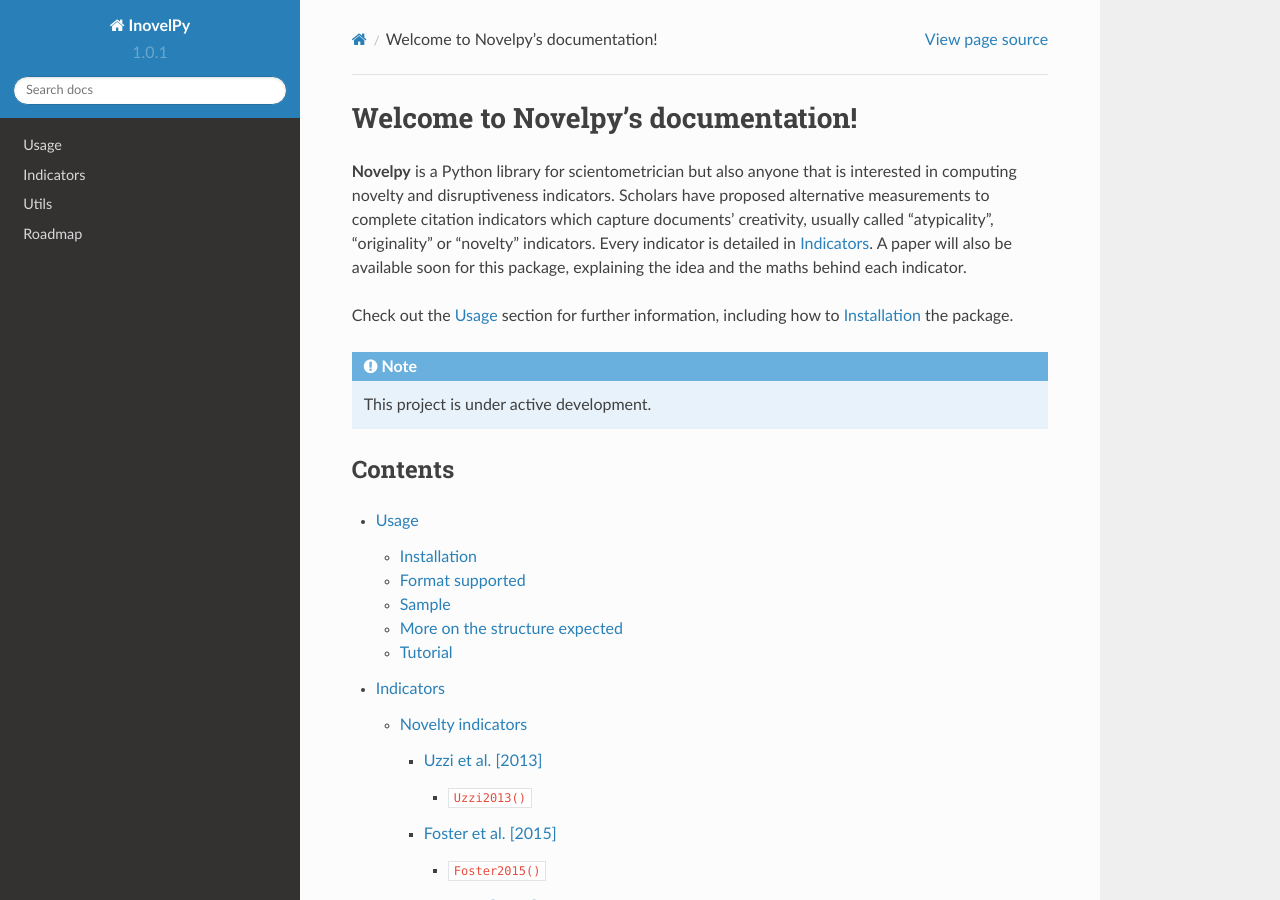
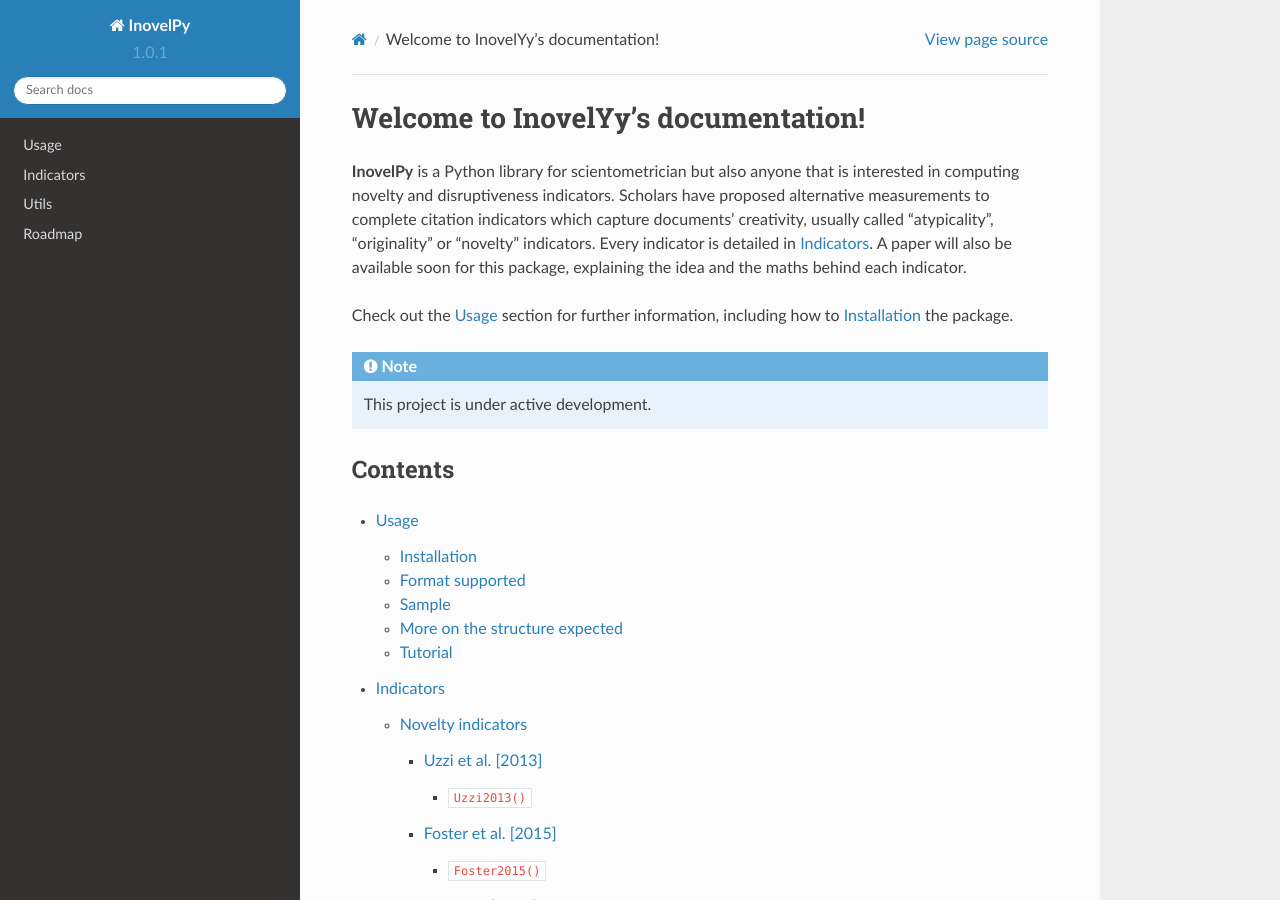
Before and after one commit to metalearning-ibrahimy/InovelPy, a Sphinx documentation site: the page built from docs/source/index.rst, in a window 1280 px wide and 900 px high. Built offline with Sphinx 7.4.7 and the Read the Docs theme 2.0.0, drawn with Linux system fonts in a browser that asks for light colours.

Commit message:
Update index.rst

```diff
--- a/docs/source/index.rst
+++ b/docs/source/index.rst
@@ -1,7 +1,7 @@
-Welcome to Novelpy's documentation!
+Welcome to InovelYy's documentation!
 ===================================
 
-**Novelpy** is a Python library for scientometrician but also anyone that is interested in computing novelty and disruptiveness indicators. Scholars have proposed alternative measurements to complete citation indicators which capture documents’ creativity, usually called “atypicality”, “originality” or “novelty” indicators. Every indicator is detailed in :doc:`indicators`. A paper will also be available soon for this package, explaining the idea and the maths behind each indicator.
+**InovelPy** is a Python library for scientometrician but also anyone that is interested in computing novelty and disruptiveness indicators. Scholars have proposed alternative measurements to complete citation indicators which capture documents’ creativity, usually called “atypicality”, “originality” or “novelty” indicators. Every indicator is detailed in :doc:`indicators`. A paper will also be available soon for this package, explaining the idea and the maths behind each indicator.
 
 Check out the :doc:`usage` section for further information, including how to :ref:`installation` the package.
 
```
